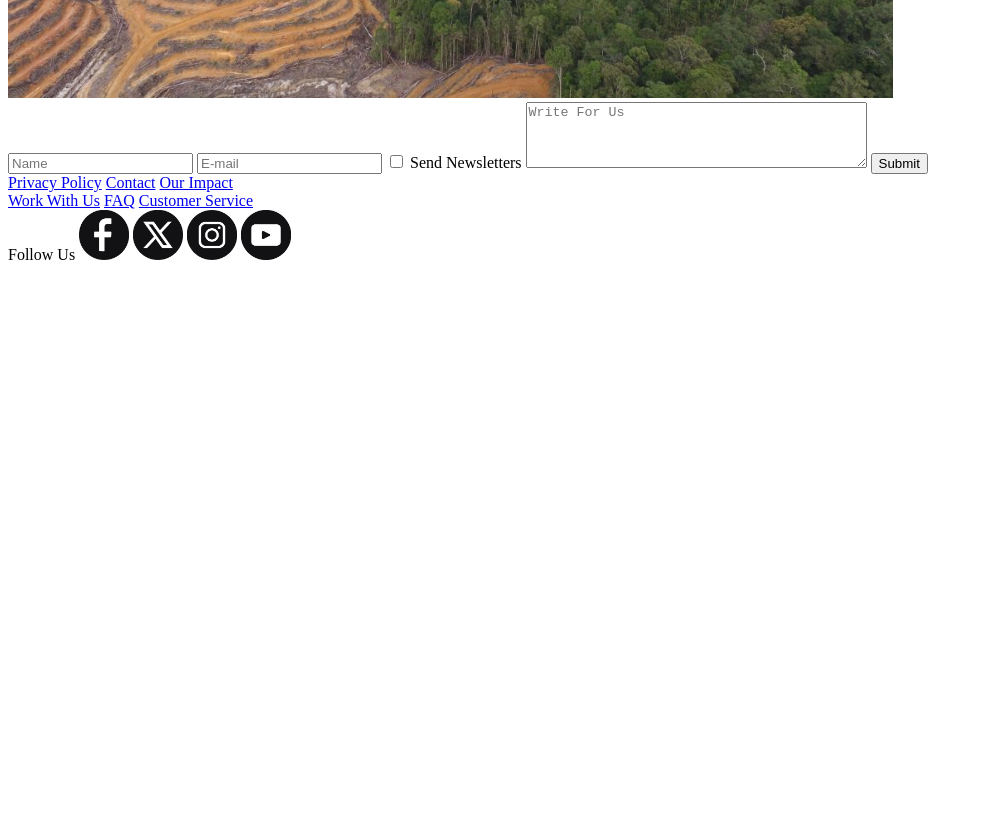
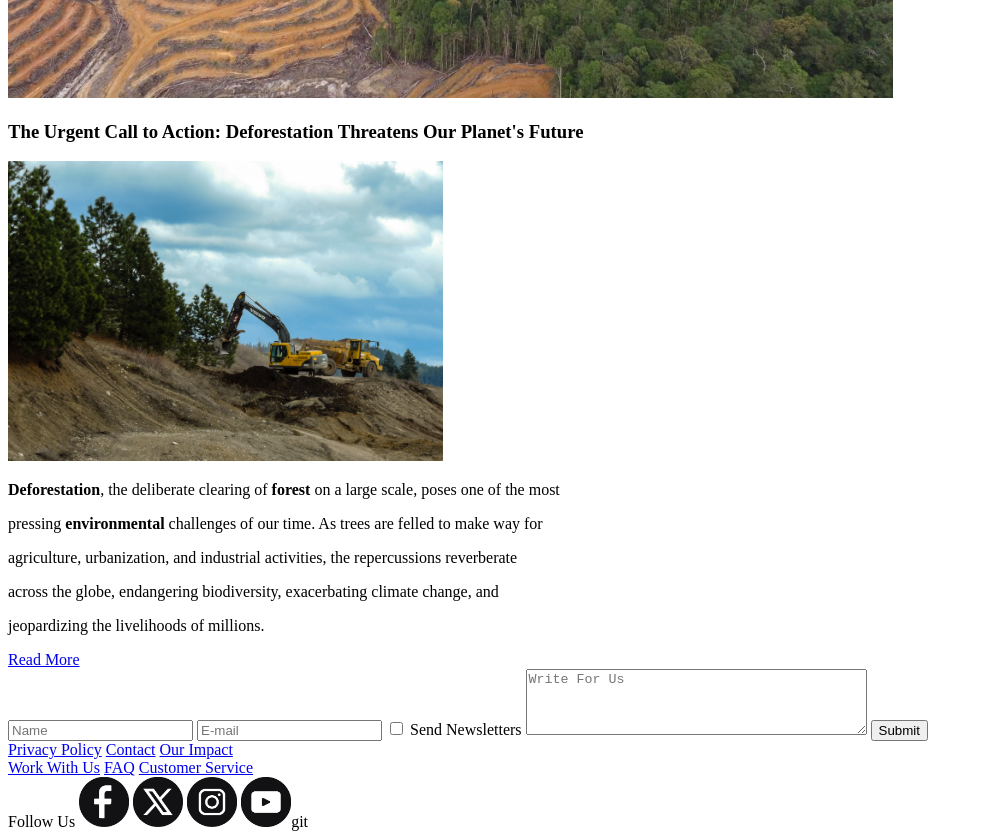
Before and after one commit to RevoU-FSSE-4/module-1-T2-NoorMBintang, a plain HTML site: page index.html in a window 1280 px wide. Shown: the part 500-1339 px from the top of the page, without its empty margins (0-984 px from the left). Before the commit the page ends 800 px from the top, so only its background shows below. Drawn offline with Linux system fonts and the light colour scheme.

Commit message:
Add article

```diff
--- a/index.html
+++ b/index.html
@@ -21,12 +21,22 @@
     </header>
     <!-- Picture ratio 1:1.77 adjusted later and add some other picture for responsive design in next week -->
     <picture>
-        <img src="/assets/hutan-kinipan-sawit-1068x601.jpg" alt="hutankalimantan" width="885px" height="500px">
+        <img src="/assets/hutan-kinipan-sawit-1068x601.jpg" alt="borneojungle" width="885px" height="500px">
     </picture>
     <main>
         <!-- need to collect article -->
         <article>
-
+            <h3>The Urgent Call to Action: Deforestation Threatens Our Planet's Future</h3>
+            <!-- Picture ratio 1:1.45 -->
+            <picture>
+                <img src="/assets/pexels-evan-nitschke-1003699.jpg" alt="deforesation" width="435" height="300">
+            </picture>
+            <p> <strong>Deforestation</strong>, the deliberate clearing of <strong>forest</strong> on a large scale, poses one of the most </p>
+            <p>pressing <strong>environmental </strong>challenges of our time. As trees are felled to make way for </p>
+            <p>agriculture, urbanization, and industrial activities, the repercussions reverberate</p>
+            <p>across the globe, endangering biodiversity, exacerbating climate change, and </p>
+            <p>jeopardizing the livelihoods of millions.</p>
+            <a href="#readmore">Read More</a>
         </article>
         <!-- to be checked later just incase need improvement -->
         <form>
@@ -56,7 +66,7 @@
                 <img src="/assets/facebooklogo.jpg" alt="facebookLogo" width="50px" height="50px">
                 <img src="/assets/xlogo.jpg" alt="xLogo" width="50px" height="50px">
                 <img src="/assets/instagramlogo.jpg" alt="intagramLogo" width="50px" height="50px">
-                <img src="/assets/youtubelogo.jpg" alt="youtubeLogo" width="50px" height="50px">
+                <img src="/assets/youtubelogo.jpg" alt="youtubeLogo" width="50px" height="50px">git
             </picture>
         </div>
     </footer>
```
